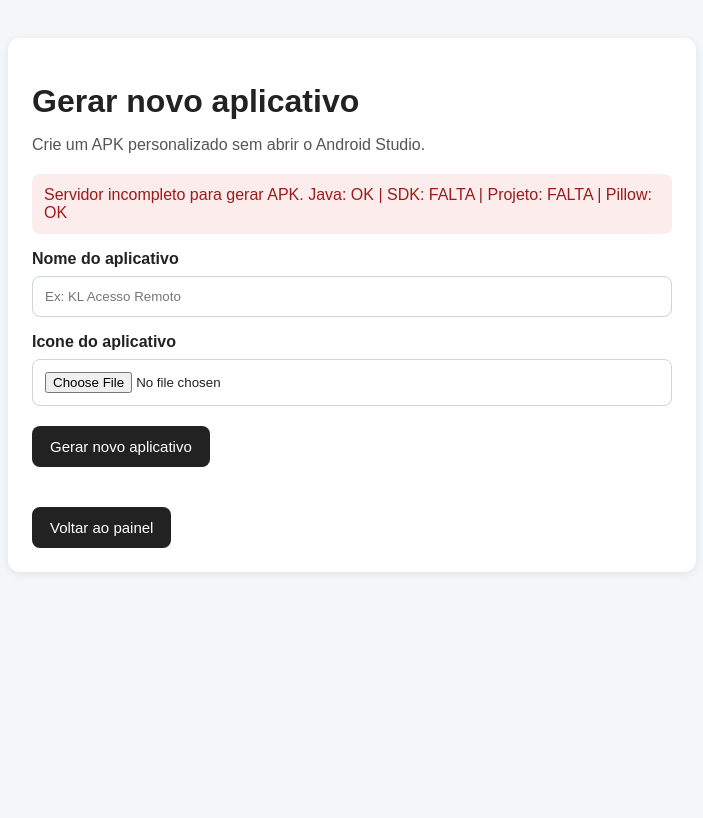
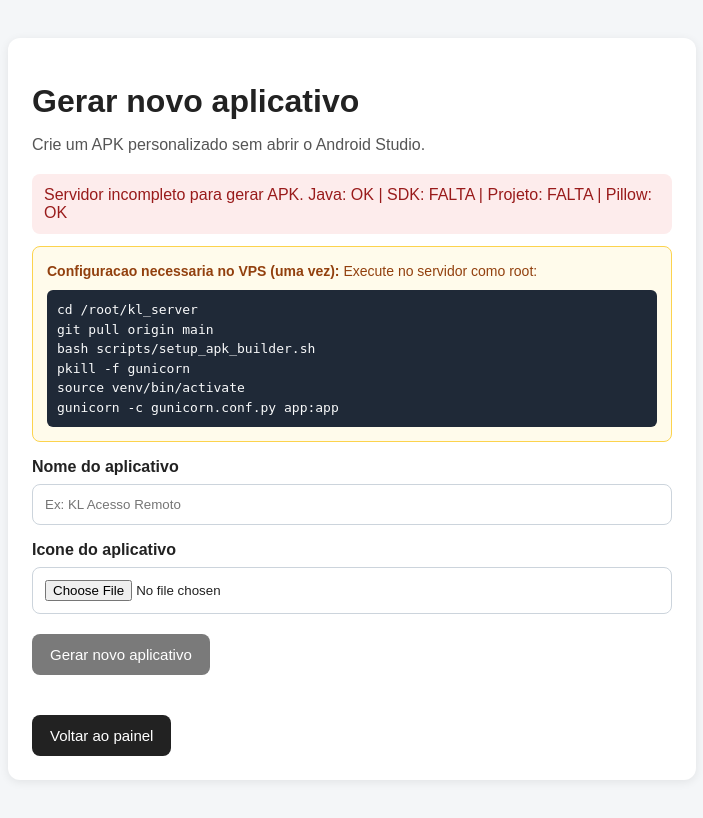
Before and after one commit to techspecialist842/kl-acesso-remoto-android, a Flask app: page /painel/gerar-apk in a window 1280 px wide. Shown: the whole page, without its empty margins (30-733 px from the left). Before the commit the page ends 548 px from the top, so only its background shows below. Run offline with Flask 3, Linux system fonts and the light colour scheme.

Commit message:
Fix APK builder setup: project path detection and VPS install script.
Detect Android project at repo root, load apk_builder.env in gunicorn, and add setup_apk_builder.sh to install Java 17, Android SDK, Pillow, and clone the project on the server.

Co-authored-by: Cursor <cursoragent@cursor.com>

```diff
--- a/kl_server/services/apk_builder.py
+++ b/kl_server/services/apk_builder.py
@@ -81,16 +81,24 @@ def verificar_ambiente_build():
 
 
 def encontrar_projeto_android():
+    raiz_repo = os.path.abspath(os.path.join(BASE_DIR, ".."))
     candidatos = [
         os.environ.get("ANDROID_PROJECT_PATH"),
+        raiz_repo,
         os.path.join(BASE_DIR, "..", "androidstudio"),
         os.path.join(BASE_DIR, "android_template"),
+        "/root/kl-acesso-remoto-android",
         "/root/androidstudio",
+        "/var/www/kl-acesso-remoto-android",
     ]
+    vistos = set()
     for caminho in candidatos:
         if not caminho:
             continue
         caminho = os.path.abspath(caminho)
+        if caminho in vistos:
+            continue
+        vistos.add(caminho)
         gradlew = "gradlew.bat" if os.name == "nt" else "gradlew"
         if os.path.isdir(caminho) and os.path.isfile(os.path.join(caminho, gradlew)):
             return caminho
@@ -98,16 +106,25 @@ def encontrar_projeto_android():
 
 
 def java_disponivel():
-    try:
-        resultado = subprocess.run(
-            ["java", "-version"],
-            capture_output=True,
-            text=True,
-            timeout=15,
-        )
-        return resultado.returncode == 0
-    except Exception:
-        return False
+    comandos = []
+    java_home = os.environ.get("JAVA_HOME")
+    if java_home:
+        comandos.append(os.path.join(java_home, "bin", "java"))
+    comandos.append("java")
+
+    for comando in comandos:
+        try:
+            resultado = subprocess.run(
+                [comando, "-version"],
+                capture_output=True,
+                text=True,
+                timeout=15,
+            )
+            if resultado.returncode == 0:
+                return True
+        except Exception:
+            continue
+    return False
 
 
 def sanitizar_nome_arquivo(nome):
@@ -208,6 +225,11 @@ def aplicar_icone_personalizado(projeto_dir, caminho_icone):
 
 
 def executar_gradle(projeto_dir):
+    env = os.environ.copy()
+    java_home = env.get("JAVA_HOME")
+    if java_home:
+        env["PATH"] = os.path.join(java_home, "bin") + os.pathsep + env.get("PATH", "")
+
     if os.name == "nt":
         comando = [os.path.join(projeto_dir, "gradlew.bat"), "assembleDebug", "--no-daemon"]
     else:
@@ -222,6 +244,7 @@ def executar_gradle(projeto_dir):
         capture_output=True,
         text=True,
         timeout=900,
+        env=env,
     )
     if resultado.returncode != 0:
         detalhe = (resultado.stderr or resultado.stdout or "").strip()
--- a/kl_server/templates/gerar_apk.html
+++ b/kl_server/templates/gerar_apk.html
@@ -99,10 +99,26 @@
             color: #991b1b;
         }
 
-        .status.info {
+        .instrucoes-setup {
+            margin-top: 12px;
+            padding: 14px;
+            background: #fffbeb;
+            border: 1px solid #fcd34d;
+            border-radius: 8px;
+            font-size: 14px;
+            color: #92400e;
+            line-height: 1.5;
+        }
+
+        .instrucoes-setup code {
             display: block;
-            background: #eef4ff;
-            color: #1d4ed8;
+            margin-top: 8px;
+            padding: 10px;
+            background: #1f2937;
+            color: #f9fafb;
+            border-radius: 6px;
+            white-space: pre-wrap;
+            font-size: 13px;
         }
     </style>
 </head>
@@ -119,6 +135,16 @@
             Projeto: {{ "OK" if ambiente.projeto_android else "FALTA" }} |
             Pillow: {{ "OK" if ambiente.pillow else "FALTA" }}
         </div>
+        <div class="instrucoes-setup">
+            <strong>Configuracao necessaria no VPS (uma vez):</strong>
+            Execute no servidor como root:
+            <code>cd /root/kl_server
+git pull origin main
+bash scripts/setup_apk_builder.sh
+pkill -f gunicorn
+source venv/bin/activate
+gunicorn -c gunicorn.conf.py app:app</code>
+        </div>
         {% endif %}
 
         <form id="form-gerar-apk">
@@ -132,7 +158,7 @@
                 <img id="img-preview" alt="Preview do icone">
             </div>
 
-            <button type="submit" id="btn-gerar">Gerar novo aplicativo</button>
+            <button type="submit" id="btn-gerar" {% if ambiente and not ambiente.pronto %}disabled title="Configure o servidor primeiro"{% endif %}>Gerar novo aplicativo</button>
         </form>
 
         <div class="status" id="status"></div>
```
Also changed, not shown: kl_server/gunicorn.conf.py (+15 -0 lines), 2 other files.
